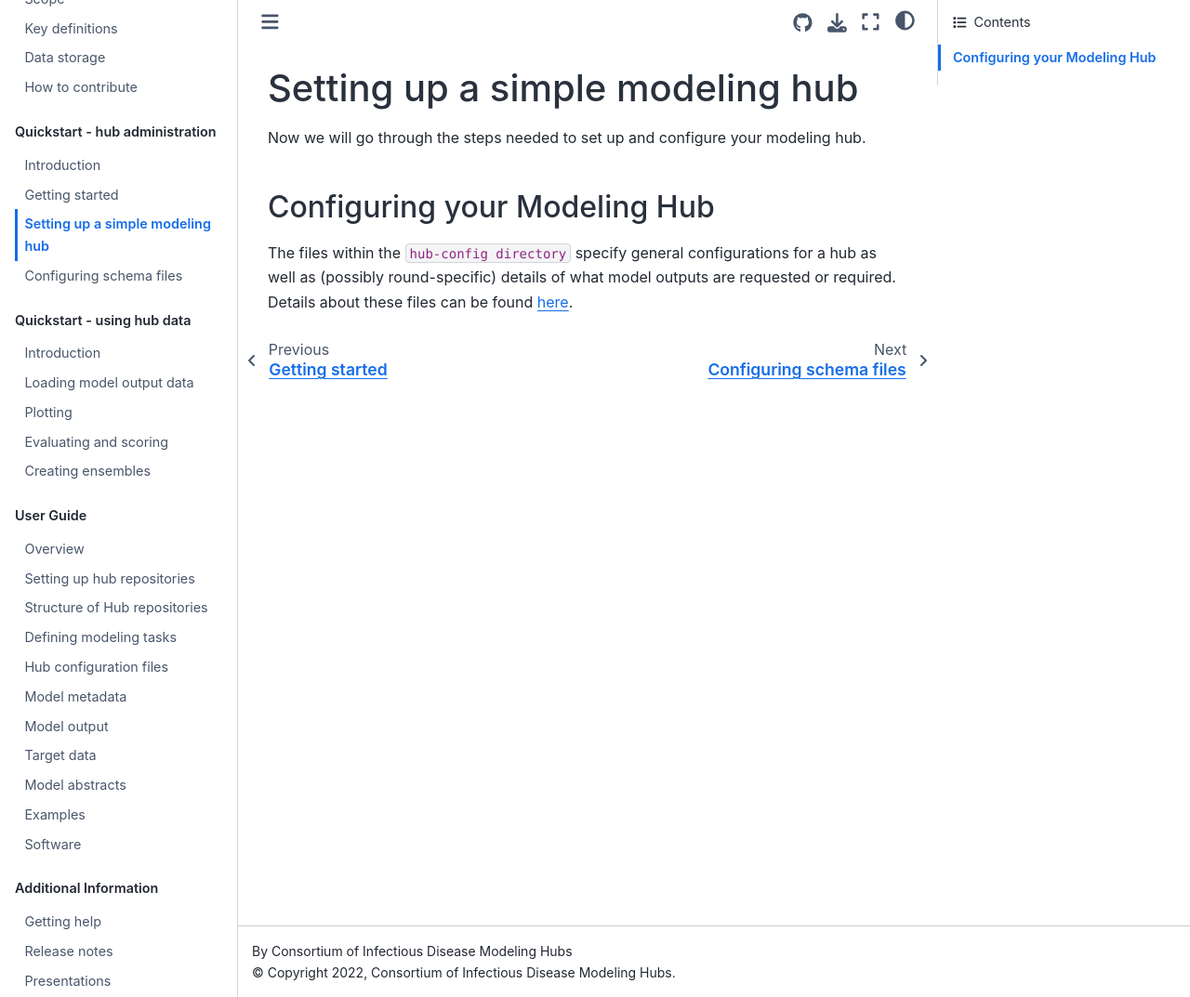
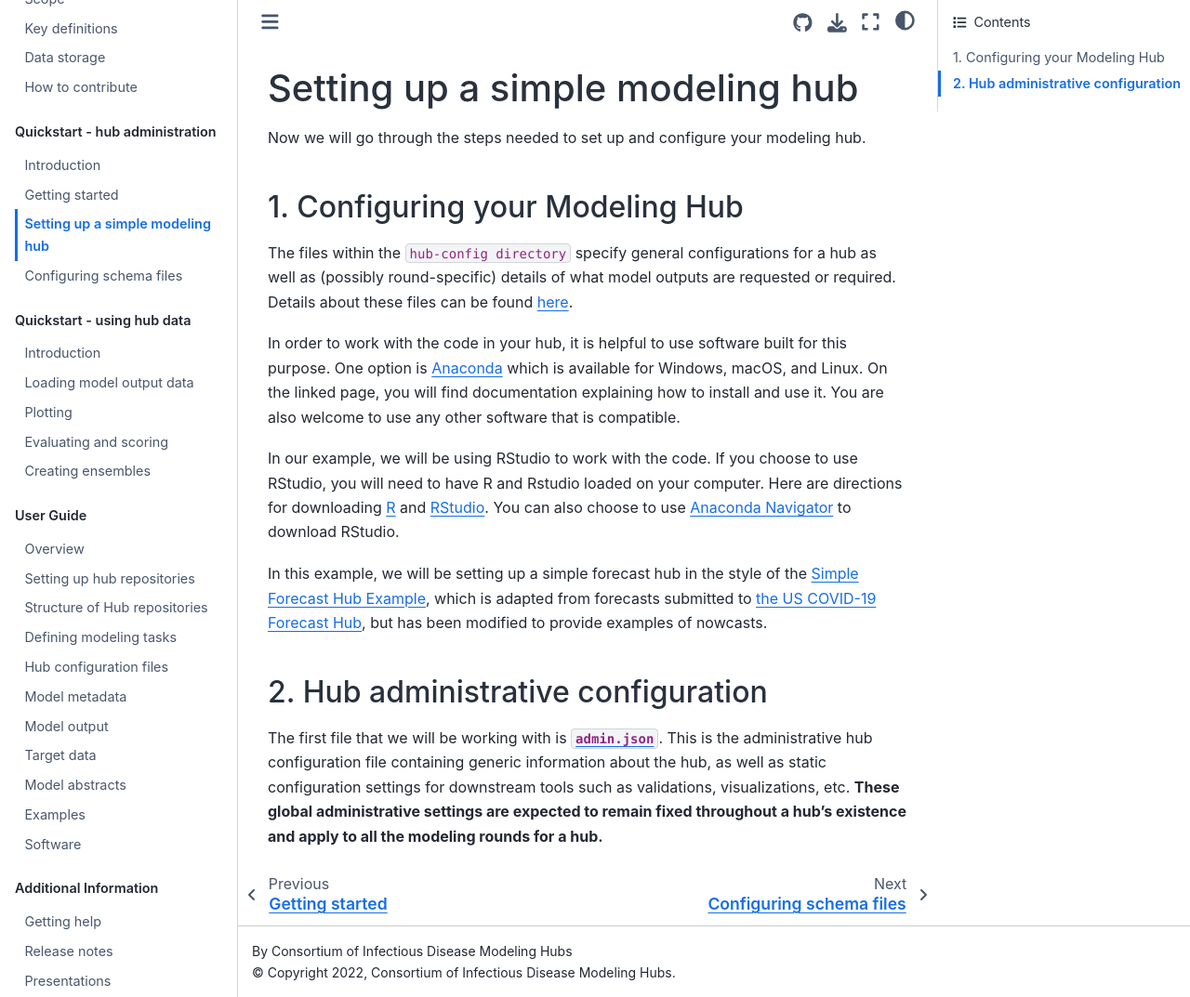
Before and after one commit to hubverse-org/hubDocs, a Sphinx documentation site: the page built from docs/source/quickstart-hub-admin/setting-up.md, in a window 1280 px wide and 1073 px high. Shown: the whole window at 93% size. Built offline with Sphinx 7.4.7 and the Sphinx Book theme 1.1.4, drawn with Linux system fonts in a browser that asks for light colours; pages that are not in the unit, such as notebooks, are missing from menus.

Commit message:
Update setting-up.md

```diff
--- a/docs/source/quickstart-hub-admin/setting-up.md
+++ b/docs/source/quickstart-hub-admin/setting-up.md
@@ -2,6 +2,16 @@
 
 Now we will go through the steps needed to set up and configure your modeling hub.
 
-## Configuring your Modeling Hub
+## 1. Configuring your Modeling Hub
 
 The files within the `hub-config directory` specify general configurations for a hub as well as (possibly round-specific) details of what model outputs are requested or required. Details about these files can be found [here](../user-guide/hub-config.md).
+
+In order to work with the code in your hub, it is helpful to use software built for this purpose. One option is [Anaconda](https://docs.anaconda.com/free/) which is available for Windows, macOS, and Linux. On the linked page, you will find documentation explaining how to install and use it. You are also welcome to use any other software that is compatible.
+
+In our example, we will be using RStudio to work with the code. If you choose to use RStudio, you will need to have R and Rstudio loaded on your computer. Here are directions for downloading  [R](https://cran.rstudio.com/) and [RStudio](https://posit.co/download/rstudio-desktop/). You can also choose to use [Anaconda Navigator](https://docs.anaconda.com/free/navigator/) to download RStudio.
+
+In this example, we will be setting up a simple forecast hub in the style of the [Simple Forecast Hub Example](https://github.com/Infectious-Disease-Modeling-Hubs/example-simple-forecast-hub), which is adapted from forecasts submitted to [the US COVID-19 Forecast Hub](https://github.com/reichlab/covid19-forecast-hub), but has been modified to provide examples of nowcasts.
+
+## 2. Hub administrative configuration
+
+The first file that we will be working with is [`admin.json`](../user-guide/hub-config.md#hub-administrative-configuration-admin-json-interactive-schema). This is the administrative hub configuration file containing generic information about the hub, as well as static configuration settings for downstream tools such as validations, visualizations, etc. **These global administrative settings are expected to remain fixed throughout a hub's existence and apply to all the modeling rounds for a hub.**
```
